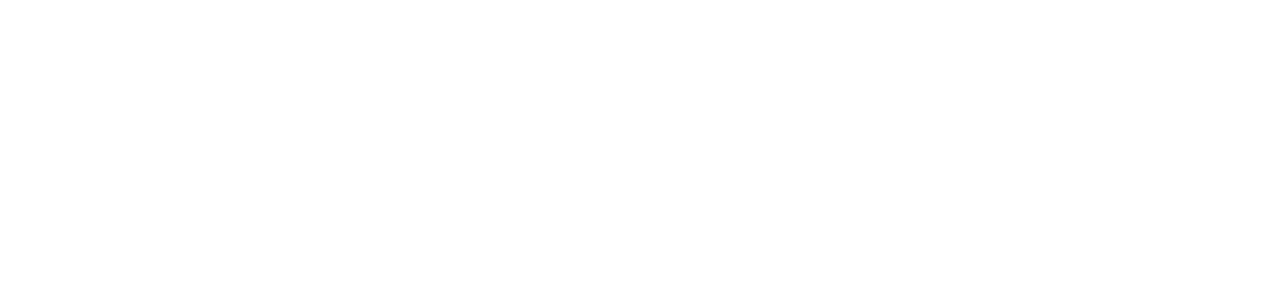
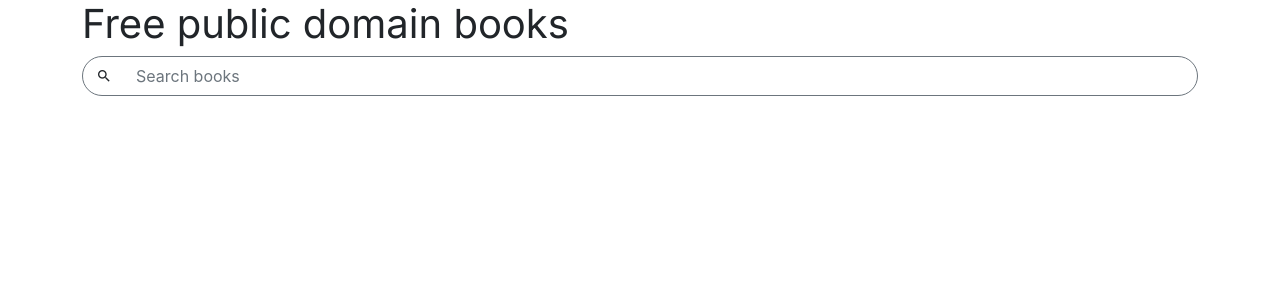
Before and after one commit to gytdau/openbook, a React (Create React App) app in the folder interface/viewer/: page / in a window 1280 px wide. Shown: the top 300 px of the page. Built offline with nearby package versions, Linux system fonts and the light colour scheme.

Commit message:
Add search

```diff
--- a/interface/viewer/src/App.js
+++ b/interface/viewer/src/App.js
@@ -4,6 +4,8 @@
 import BookView from "./BookView"
 import axios from "axios"
 import Catalog from "./Catalog"
+import Search from "./Search"
+import Home from "./Home"
 
 axios.defaults.baseURL = "http://localhost:5000"
 
@@ -11,6 +13,12 @@
   return (
     <Router>
       <Switch>
+        <Route path="/" exact>
+          <Home />
+        </Route>
+        <Route path="/search/:search" exact>
+          <Search />
+        </Route>
         <Route path="/catalog">
           <Catalog />
         </Route>
--- a/interface/viewer/src/App.scss
+++ b/interface/viewer/src/App.scss
@@ -138,3 +138,25 @@
   max-width: 100%;
   width: auto;
 }
+.input-group {
+  border: 1px solid #eee;
+  border-radius: 100px;
+  background-color: white;
+  & > input {
+    background-color: transparent;
+    border-top-right-radius: 100px;
+    border-bottom-right-radius: 100px;
+  }
+}
+.search-result {
+  text-decoration: none;
+  color: unset;
+  h2 {
+    font-family: "Crimson Pro";
+    font-size: 1.9rem;
+
+  }
+  border-bottom: 1px solid #eee;
+  display: block;
+  padding: 0.75em 0;
+}
--- /dev/null
+++ b/interface/viewer/src/Home.js
@@ -0,0 +1,58 @@
+import {
+  BrowserRouter as Router,
+  Switch,
+  Route,
+  Link,
+  useHistory,
+} from "react-router-dom"
+import "./App.scss"
+import Book from "./Book"
+import BookView from "./BookView"
+import axios from "axios"
+import Catalog from "./Catalog"
+import { useState } from "react"
+
+function Home() {
+  let [searchString, setSearchString] = useState("")
+  const history = useHistory()
+
+  return (
+    <div className="container">
+      <div className="row">
+        <div className="col-md-12">
+          <h1>Free public domain books</h1>
+        </div>
+      </div>
+      <div className="row">
+        <div className="search">
+          <form>
+            <div class="input-group border-secondary">
+              <span class="input-group-prepend">
+                <button class="btn ms-n3" type="button">
+                  <i class="mdi mdi-magnify"></i>
+                </button>
+              </span>
+              <input
+                value={searchString}
+                onChange={(event) => {
+                  setSearchString(event.target.value)
+                }}
+                onKeyPress={(event) => {
+                  if (event.key == "Enter") {
+                    history.push(`/search/${searchString}`)
+                  }
+                }}
+                class="form-control border-0"
+                type="text"
+                placeholder="Search books"
+                id="example-search-input"
+              />
+            </div>
+          </form>
+        </div>
+      </div>
+    </div>
+  )
+}
+
+export default Home
--- /dev/null
+++ b/interface/viewer/src/Search.js
@@ -0,0 +1,56 @@
+import {
+  BrowserRouter as Router,
+  Switch,
+  Route,
+  Link,
+  useHistory,
+  useParams,
+} from "react-router-dom"
+import "./App.scss"
+import Book from "./Book"
+import BookView from "./BookView"
+import axios from "axios"
+import Catalog from "./Catalog"
+import { useEffect, useState } from "react"
+import SearchBar from "./SearchBar"
+
+function Search() {
+  let { search } = useParams()
+  let [results, setResults] = useState(null)
+  useEffect(() => {
+    axios.get(`/books/search/${search}`).then((res) => {
+      setResults(res.data)
+    })
+  }, [setResults, search])
+  let resultsDisplay = null
+  if (results === null) {
+    resultsDisplay = <p>Loading....</p>
+  } else if (results.length == 0) {
+    resultsDisplay = <p>No results</p>
+  } else {
+    resultsDisplay = results.map((result) => {
+      return (
+        <Link to={`/${result.slug}/0/test`} className="search-result">
+          <div>
+            <h2>{result.title}</h2>
+            <span>{result.author}</span>
+          </div>
+        </Link>
+      )
+    })
+  }
+  return (
+    <div className="container">
+      <div className="row">
+        <div className="search">
+          <SearchBar />
+        </div>
+      </div>
+      <div className="row">
+        <div className="search-results">{resultsDisplay}</div>
+      </div>
+    </div>
+  )
+}
+
+export default Search
--- /dev/null
+++ b/interface/viewer/src/SearchBar.js
@@ -0,0 +1,56 @@
+import {
+  BrowserRouter as Router,
+  Switch,
+  Route,
+  Link,
+  useHistory,
+  useParams,
+} from "react-router-dom"
+import "./App.scss"
+import Book from "./Book"
+import BookView from "./BookView"
+import axios from "axios"
+import Catalog from "./Catalog"
+import { useEffect, useState } from "react"
+
+function SearchBar() {
+  let [searchString, setSearchString] = useState("")
+  let { search } = useParams()
+  useEffect(() => {
+    if (search) {
+      setSearchString(search)
+    }
+  }, [search, setSearchString])
+  const history = useHistory()
+
+  return (
+    <div className="search">
+      <form>
+        <div class="input-group border-secondary">
+          <span class="input-group-prepend">
+            <button class="btn ms-n3" type="button">
+              <i class="mdi mdi-magnify"></i>
+            </button>
+          </span>
+          <input
+            value={searchString}
+            onChange={(event) => {
+              setSearchString(event.target.value)
+            }}
+            onKeyPress={(event) => {
+              if (event.key == "Enter") {
+                history.push(`/search/${searchString}`)
+              }
+            }}
+            class="form-control border-0"
+            type="text"
+            placeholder="Search books"
+            id="example-search-input"
+          />
+        </div>
+      </form>
+    </div>
+  )
+}
+
+export default SearchBar
```
Also changed, not shown: 1 other file (tests, documents, lock files or other folders).
